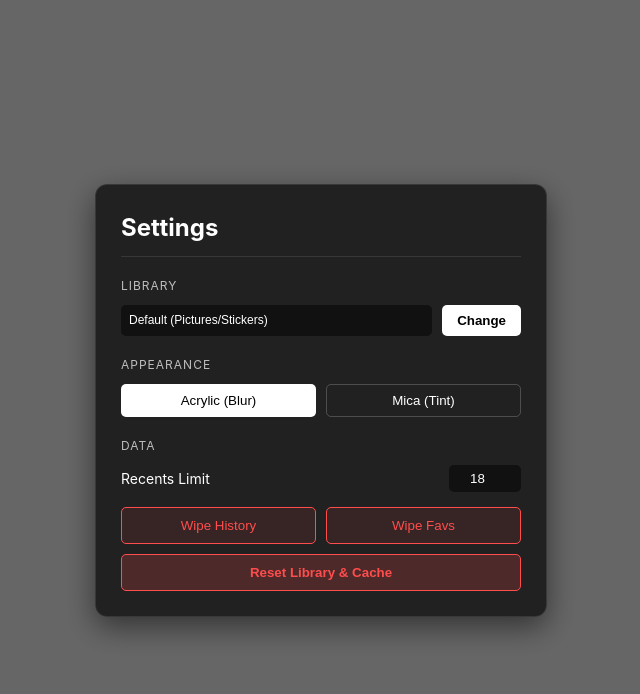
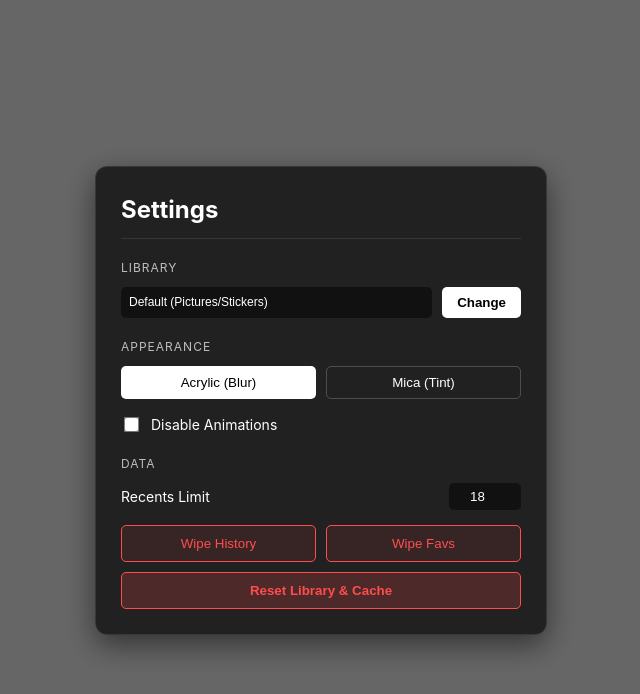
Before and after one commit to 0xDarwinC/Soji, a React (Vite) app: page / in a window 1280 px wide. Both pictures are taken after a click on the button "Settings". Shown: the top 694 px of the page, without its empty margins (319-959 px from the left). Built offline with nearby package versions, Linux system fonts and the light colour scheme.

Commit message:
fixed ui sticker sizing

```diff
--- a/src/App.css
+++ b/src/App.css
@@ -23,7 +23,8 @@ html, body {
 }
 
 ::-webkit-scrollbar {
-  width: 6px; /* Thinner for cleaner look */
+  width: 6px;
+  height: 6px; /* Added height for horizontal scrollbars */
 }
 ::-webkit-scrollbar-track {
   background: transparent;
@@ -66,6 +67,7 @@ img {
   animation: spin 0.8s linear infinite;
 }
 
+/* Sticker Container */
 .sticker-container {
   display: flex;
   flex-direction: column;
@@ -80,9 +82,14 @@ img {
   width: 100%;
   box-sizing: border-box;
   position: relative;
+  overflow: hidden;
 }
 
-.sticker-container:hover {
+.no-animations .sticker-container:hover {
+    transform: none;
+    z-index: auto;
+}
+body:not(.no-animations) .sticker-container:hover {
   transform: scale(1.08) translateY(-5px);
   z-index: 10;
 }
@@ -116,14 +123,14 @@ img {
   background: rgba(255,255,255,0.1);
   border: none;
   color: white;
-  width: 24px;
-  height: 24px;
+  width: 32px;
+  height: 32px;
   border-radius: 50%;
   display: flex;
   align-items: center;
   justify-content: center;
   cursor: pointer;
-  font-size: 12px;
+  font-size: 14px;
   transition: background 0.2s;
   flex-shrink: 0;
 }
@@ -131,7 +138,7 @@ img {
   background: rgba(255,255,255,0.3);
 }
 
-/* Header Buttons */
+
 .header-btn {
   background: transparent;
   border: none;
--- a/src/App.tsx
+++ b/src/App.tsx
@@ -26,6 +26,7 @@ interface AppSettings {
     sticker_path: string;
     recents_limit: number;
     theme: string;
+    disable_animations: boolean;
 }
 
 interface IndexingProgress {
@@ -43,7 +44,8 @@ function App() {
     const [settings, setSettings] = useState<AppSettings>({
         sticker_path: "",
         recents_limit: 18,
-        theme: "acrylic"
+        theme: "acrylic",
+        disable_animations: false
     });
     const [packs, setPacks] = useState<string[]>([]);
     const [indexingProgress, setIndexingProgress] = useState<IndexingProgress | null>(null);
@@ -92,7 +94,7 @@ function App() {
     useLayoutEffect(() => {
         const updateColumns = () => {
             if (parentRef.current) {
-                const width = parentRef.current.offsetWidth - 20;
+                const width = parentRef.current.offsetWidth - 40;
                 const cols = Math.floor((width + GAP) / (ITEM_MIN_WIDTH + GAP));
                 setColumnCount(Math.max(2, cols));
             }
@@ -229,12 +231,15 @@ function App() {
     };
 
     return (
-        <div style={{
-            height: "100%", width: "100%", overflow: "hidden",
-            boxSizing: "border-box", background: "transparent",
-            display: "flex", flexDirection: "column", position: "relative",
-            color: "white"
-        }}>
+        <div
+            className={settings.disable_animations ? "no-animations" : ""}
+            style={{
+                height: "100%", width: "100%", overflow: "hidden",
+                boxSizing: "border-box", background: "transparent",
+                display: "flex", flexDirection: "column", position: "relative",
+                color: "white"
+            }}
+        >
             {/* HEADER & CONTROLS */}
             <div style={{ display: "flex", alignItems: "center", justifyContent: "space-between", padding: "20px 20px 10px 20px" }}>
                 <h1 style={{ margin: 0, color: "white", fontSize: "28px", letterSpacing: "-1px" }}>Soji</h1>
@@ -302,6 +307,16 @@ function App() {
                                 <button onClick={() => handleThemeChange("acrylic")} style={{ flex: 1, padding: "8px", borderRadius: "5px", border: "1px solid rgba(255,255,255,0.2)", background: settings.theme === "acrylic" ? "white" : "transparent", color: settings.theme === "acrylic" ? "black" : "white", cursor: "pointer" }}>Acrylic (Blur)</button>
                                 <button onClick={() => handleThemeChange("mica")} style={{ flex: 1, padding: "8px", borderRadius: "5px", border: "1px solid rgba(255,255,255,0.2)", background: settings.theme === "mica" ? "white" : "transparent", color: settings.theme === "mica" ? "black" : "white", cursor: "pointer" }}>Mica (Tint)</button>
                             </div>
+                             <div style={{ display: "flex", alignItems: "center", gap: "10px", marginTop: "5px" }}>
+                                <input
+                                    type="checkbox"
+                                    id="disableAnimations"
+                                    checked={settings.disable_animations}
+                                    onChange={(e) => saveSettings({ ...settings, disable_animations: e.target.checked })}
+                                    style={{ transform: "scale(1.2)", cursor: "pointer" }}
+                                />
+                                <label htmlFor="disableAnimations" style={{ fontSize: "14px", cursor: "pointer" }}>Disable Animations</label>
+                            </div>
                         </div>
                         {/* Data */}
                         <div style={{ display: "flex", flexDirection: "column", gap: "10px" }}>
@@ -341,7 +356,6 @@ function App() {
                             <button className="tag-nav-btn" onClick={() => scrollTags('left')}>‹</button>
 
                             <div
-                                className="no-scrollbar"
                                 ref={tabsRef}
                                 style={{
                                     flex: 1, display: "flex", gap: "8px", overflowX: "auto",
@@ -428,7 +442,10 @@ function App() {
                                                         loading="eager"
                                                         decoding="async"
                                                         style={{
-                                                            width: "100%", height: "80px", objectFit: "contain",
+                                                            width: "auto",
+                                                            maxWidth: "100%",
+                                                            height: "80px",
+                                                            objectFit: "contain",
                                                             filter: "drop-shadow(0 4px 6px rgba(0,0,0,0.3))"
                                                         }}
                                                     />
```
